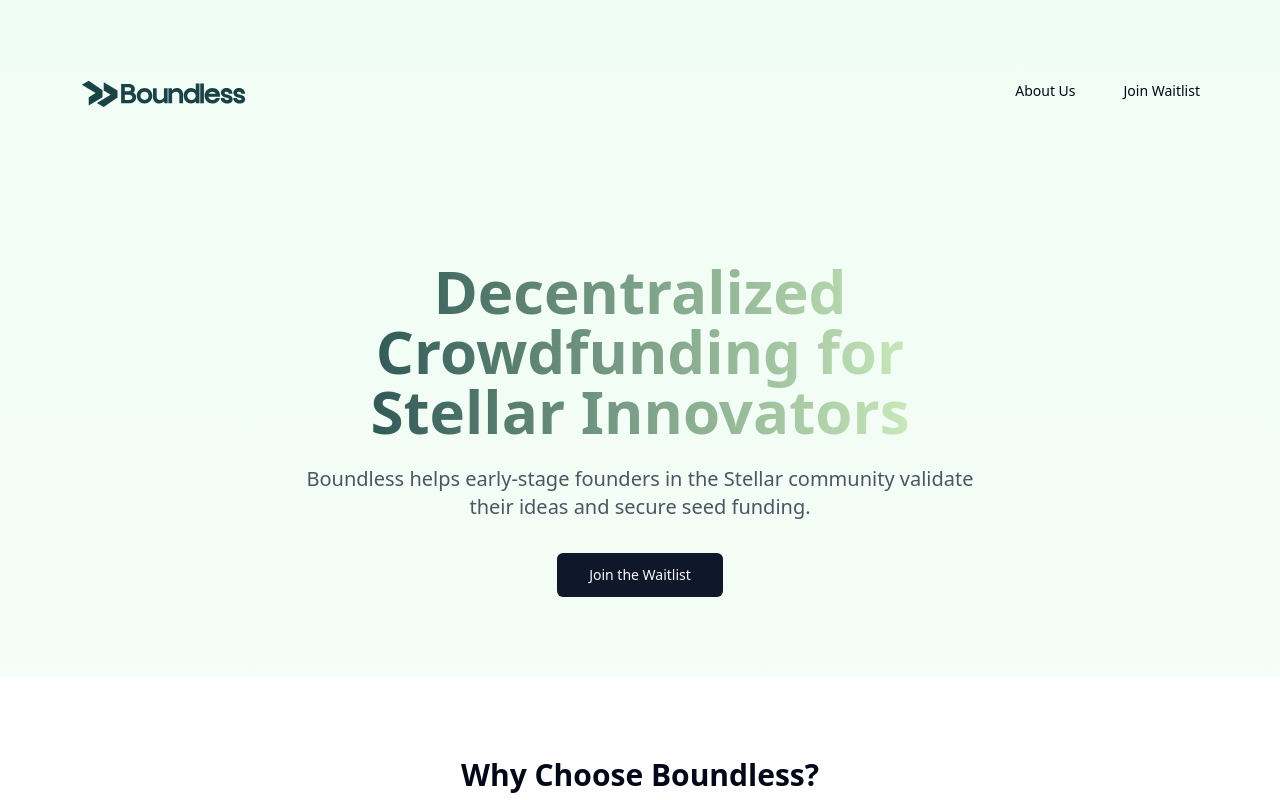
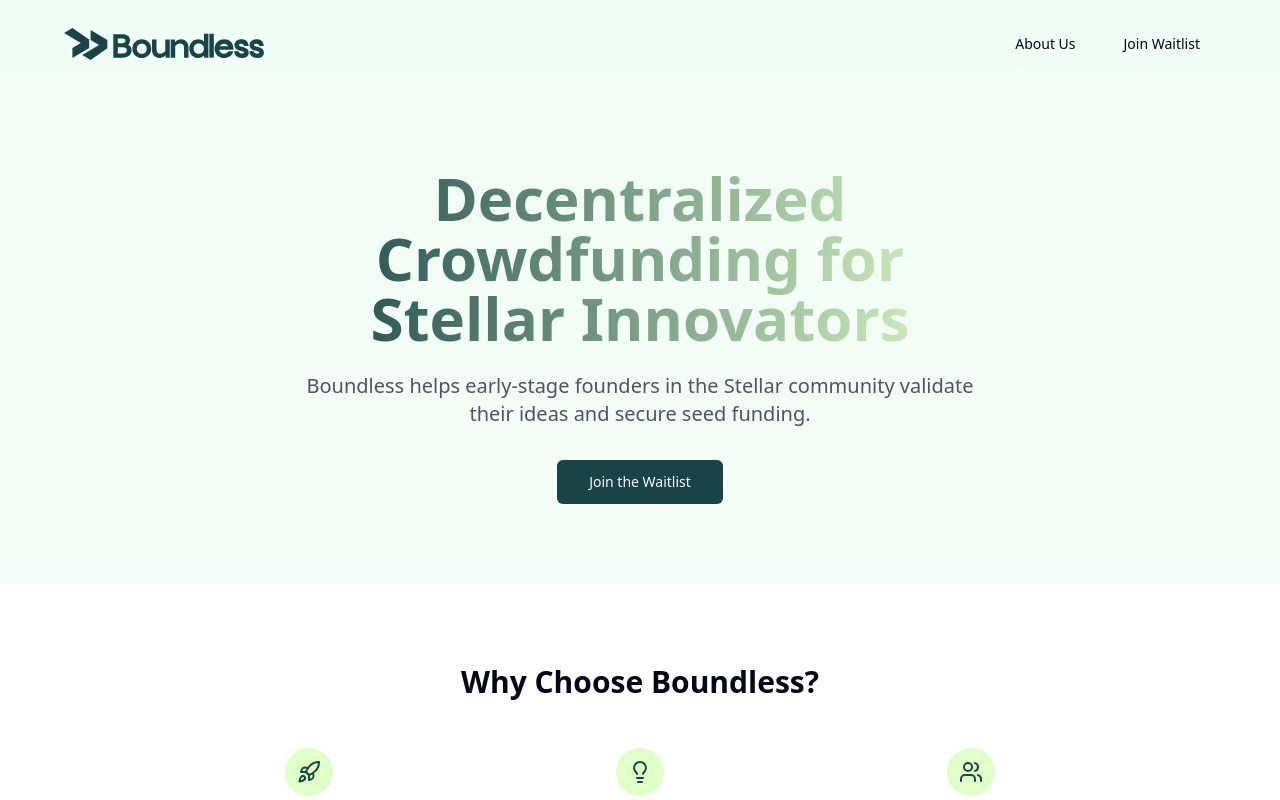
Before and after one commit to 0xdevcollins/boundless-waitlist, a Next.js app: page / in a window 1280 px wide. Shown: the top 800 px of the page. Built offline with nearby package versions, Linux system fonts and the light colour scheme.

Commit message:
feat: update Header and Hero components and add new logo

```diff
--- a/components/Header.tsx
+++ b/components/Header.tsx
@@ -6,7 +6,7 @@ export default function Header() {
   return (
     <header className="py-6 px-4 md:px-6 lg:px-8">
       <div className="container mx-auto flex justify-between items-center">
-        <Link href="/" className="text-2xl font-bold text-blue-600"><Image alt='boundless-logo' width={200} height={200} src={`/boundless-svg-logo.svg`} /></Link>
+        <Link href="/" className="text-2xl font-bold text-blue-600"><Image alt='boundless-logo' width={200} height={200} src={`/logo.svg`} /></Link>
         <nav className="flex gap-4">
           <Button variant="ghost" asChild>
             <Link href="#about">About Us</Link>
--- a/components/Hero.tsx
+++ b/components/Hero.tsx
@@ -10,7 +10,7 @@ export default function Hero() {
         <p className="text-xl mb-8 text-gray-600">
           Boundless helps early-stage founders in the Stellar community validate their ideas and secure seed funding.
         </p>
-        <Button size="lg" asChild>
+        <Button size="lg" className="bg-[#1A4348]" asChild>
           <a href="#waitlist">Join the Waitlist</a>
         </Button>
       </div>
```
Also changed, not shown: public/logo.svg (added).
